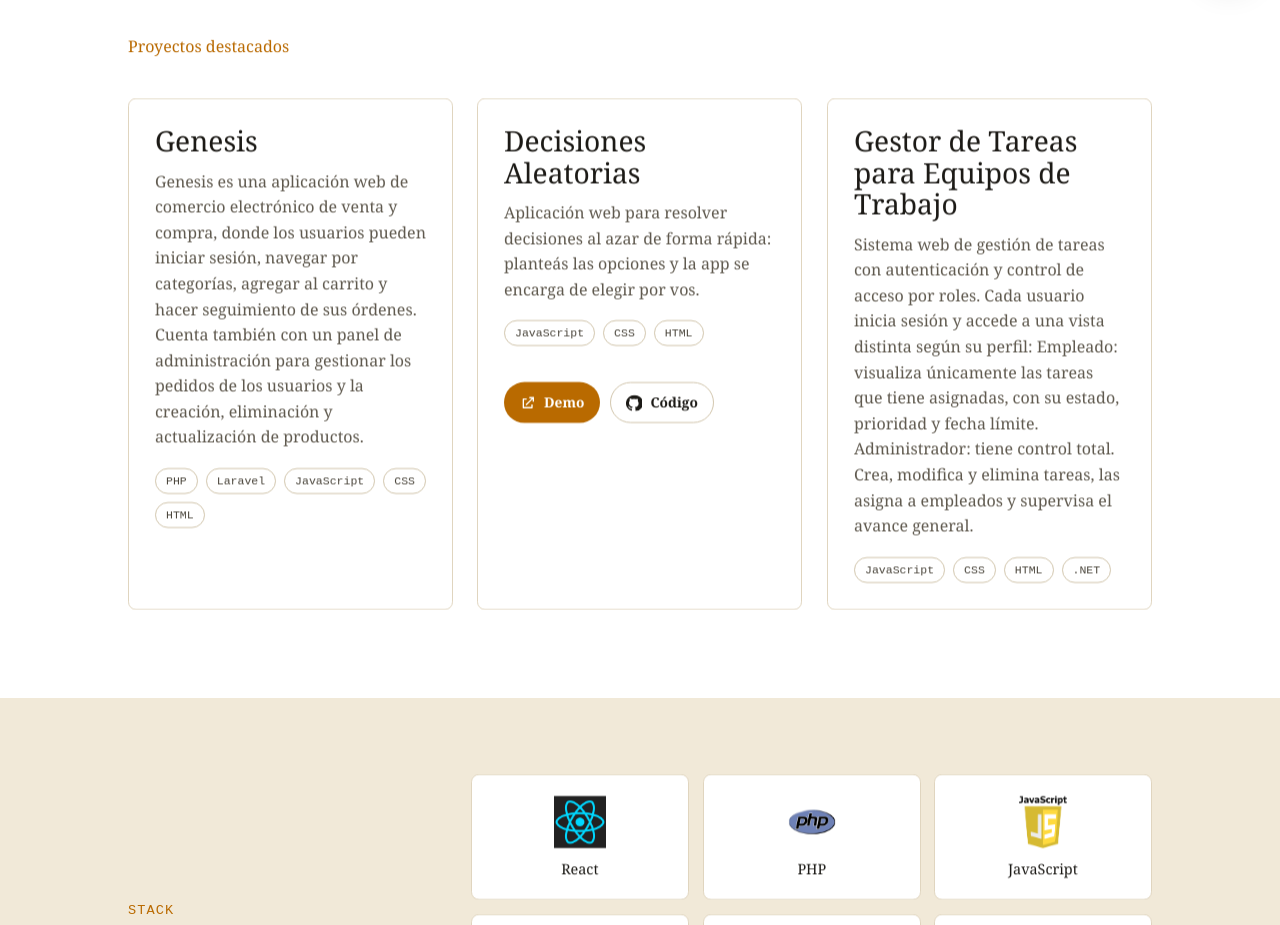
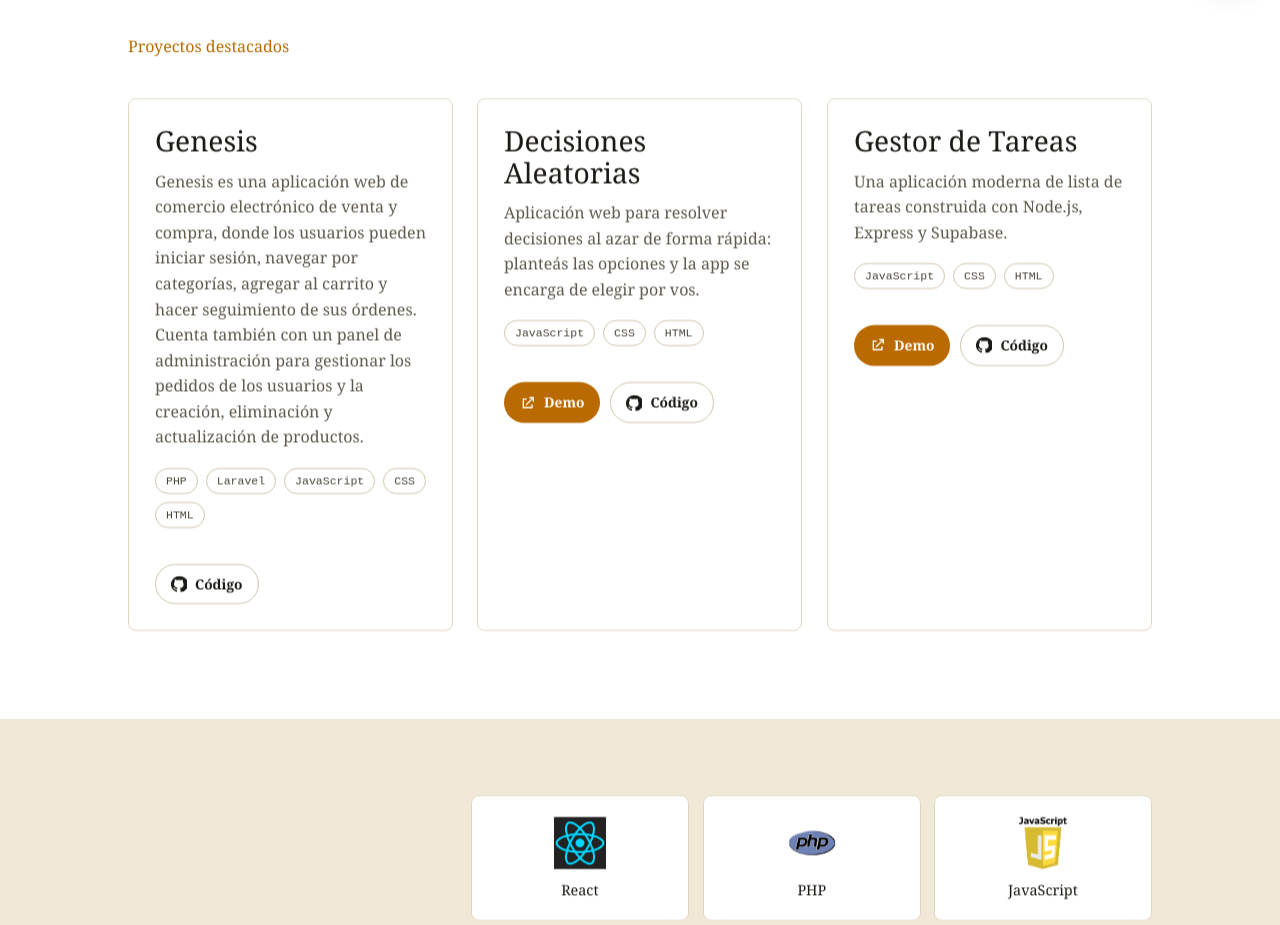
Before and after one commit to AlanG-z/Porfolio, a React (Vite) app: page / in a window 1280 px wide. Shown: the part 800-1725 px from the top of the page. Built offline with nearby package versions, Linux system fonts and the light colour scheme; no server answers.

Commit message:
Modificaciones en la seccion de los proyectos

```diff
--- a/src/components/Proyectos.jsx
+++ b/src/components/Proyectos.jsx
@@ -18,10 +18,12 @@ function Proyectos() {
                         {stack.map((tecnologia) => (
                             <li className="proyecto-stack__chip" key={tecnologia}>{tecnologia}</li>
                         ))}
+
                     </ul>
                 )}
 
                 {(demo || repositorio) && (
+
                     <div className="proyecto-links">
                         {demo && (
                             <a
--- a/src/data/proyectos.js
+++ b/src/data/proyectos.js
@@ -4,7 +4,7 @@ export const proyectos = [
     descripcion:
       'Genesis es una aplicación web de comercio electrónico de venta y compra, donde los usuarios pueden iniciar sesión, navegar por categorías, agregar al carrito y hacer seguimiento de sus órdenes. Cuenta también con un panel de administración para gestionar los pedidos de los usuarios y la creación, eliminación y actualización de productos.',
     demo: null,
-    repositorio: null,
+    repositorio: 'https://github.com/GutierrezAlan/Genesis',
     stack: ['PHP','Laravel','JavaScript','CSS','HTML'],
   },
   {
@@ -16,11 +16,10 @@ export const proyectos = [
     stack: ['JavaScript','CSS','HTML'],
   },
   {
-    titulo: 'Gestor de Tareas para Equipos de Trabajo',
-    descripcion:
-      'Sistema web de gestión de tareas con autenticación y control de acceso por roles. Cada usuario inicia sesión y accede a una vista distinta según su perfil: Empleado: visualiza únicamente las tareas que tiene asignadas, con su estado, prioridad y fecha límite. Administrador: tiene control total. Crea, modifica y elimina tareas, las asigna a empleados y supervisa el avance general.',
-    demo: null,
-    repositorio: null,
-    stack: ['JavaScript','CSS','HTML','.NET'],
+    titulo: 'Gestor de Tareas',
+    descripcion:'Una aplicación moderna de lista de tareas construida con Node.js, Express y Supabase.',
+    demo: 'https://listas-pendiente-de-tareas.netlify.app/',
+    repositorio: 'https://github.com/AlanG-z/Lista-de-tareas',
+    stack: ['JavaScript','CSS','HTML'],
   },
 ]
```
